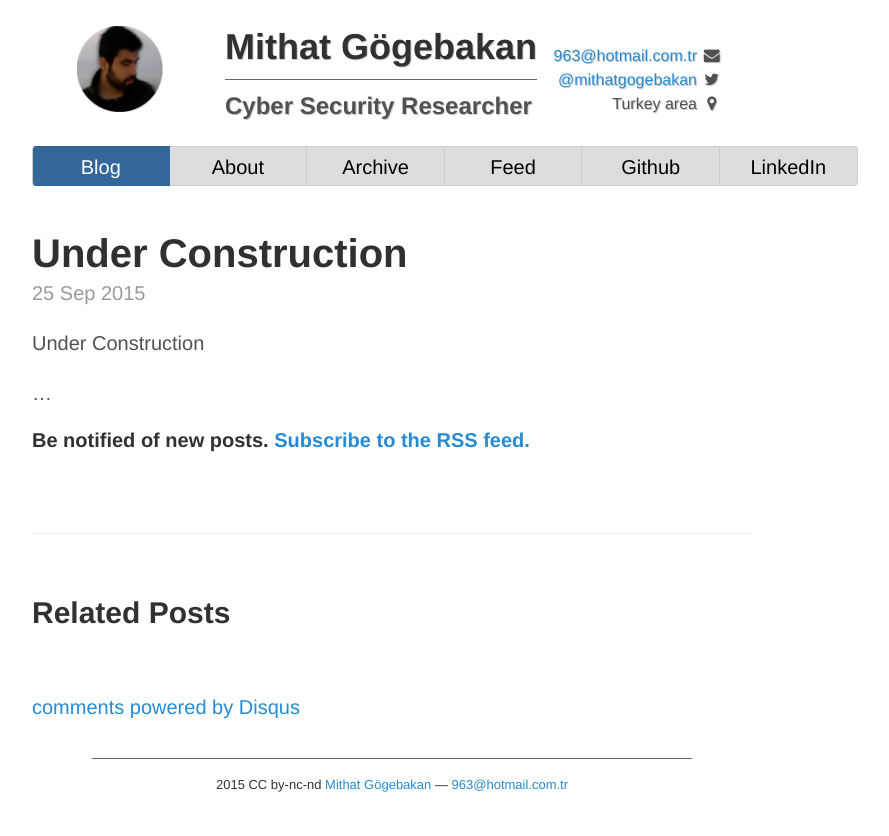
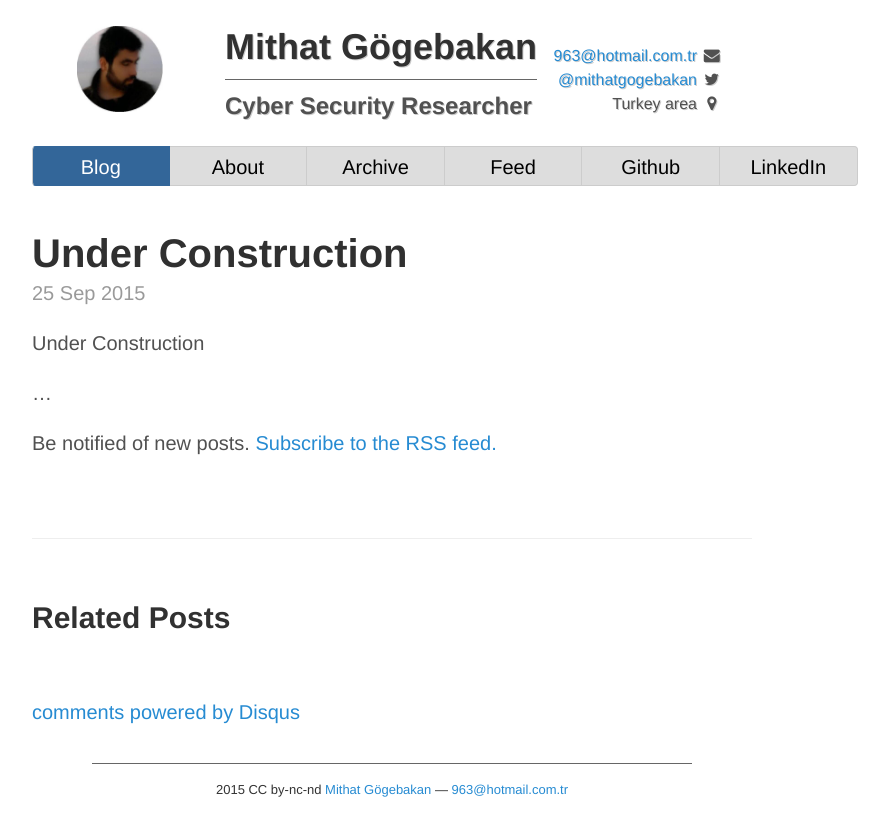
Before and after one commit to 963/963.github.io, a Jekyll site: the page built from _posts/2015-09-25-Test.md, in a window 1280 px wide. Shown: the top 836 px of the page, without its empty margins (248-1137 px from the left). Built offline with Jekyll 4.4.1, drawn with Linux system fonts in a browser that asks for light colours; nearby versions of some CDN libraries; some web fonts are replaced; Markdown is read by kramdown in place of the engine named in the settings; comment, search, counter and statistics services are not loaded.

Commit message:
font changed

```diff
--- a/_layouts/post.html
+++ b/_layouts/post.html
@@ -6,7 +6,7 @@
   <h1 class="post-title">{{ page.title }}</h1>
   <span class="post-date">{{ page.date | date_to_string }}</span>
   {{ content }}
-  <h4>Be notified of new posts. <a href="feed://feeds.feedburner.com/mithatgogebakan">Subscribe to the RSS feed.</a></h4>
+  <p>Be notified of new posts. <a href="feed://feeds.feedburner.com/mithatgogebakan">Subscribe to the RSS feed.</a></p>
 </div>
 
 <div class="related">
```
